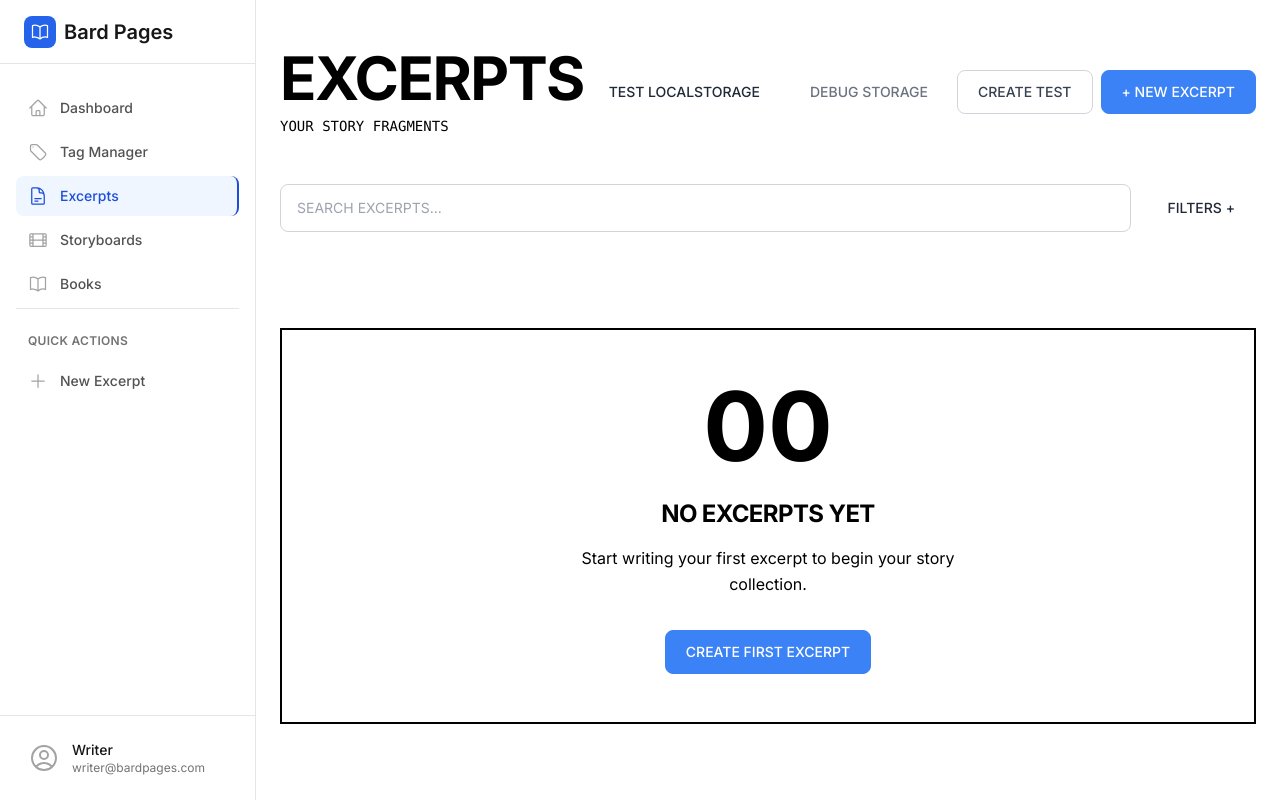
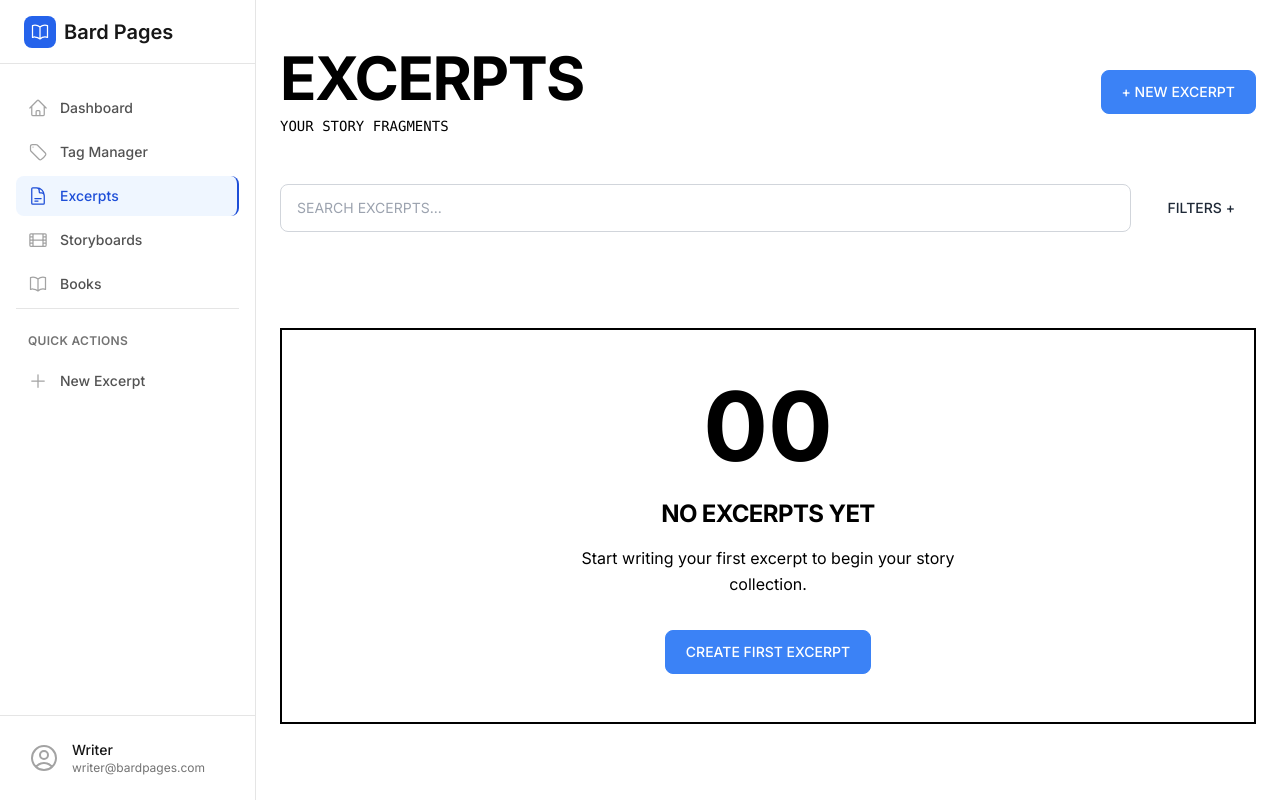
Before and after one commit to LukeP52/bardpages---writers-platform, a Next.js app: page /excerpts in a window 1280 px wide. Built offline with nearby package versions, Linux system fonts and the light colour scheme.

Commit message:
cleanup: Remove debugging buttons now that edit functionality works
Edit functionality is now working correctly. Removed the temporary
debugging buttons to clean up the UI.

```diff
--- a/src/app/excerpts/page.tsx
+++ b/src/app/excerpts/page.tsx
@@ -276,32 +276,12 @@ export default function ExcerptsPage() {
           </p>
         </div>
 
-        <div className="flex gap-2 flex-wrap">
-          <button
-            onClick={testDirectStorage}
-            className="btn btn-outline"
-          >
-            TEST LOCALSTORAGE
-          </button>
-          <button
-            onClick={debugStorage}
-            className="btn btn-ghost"
-          >
-            DEBUG STORAGE
-          </button>
-          <button
-            onClick={createTestExcerpt}
-            className="btn btn-secondary"
-          >
-            CREATE TEST
-          </button>
         <Link
           href="/excerpts/new"
           className="btn btn-primary"
         >
           + NEW EXCERPT
         </Link>
-        </div>
       </div>
 
       {/* Search and Filters */}
```
Lines whose indentation alone changed are shown as unchanged.
